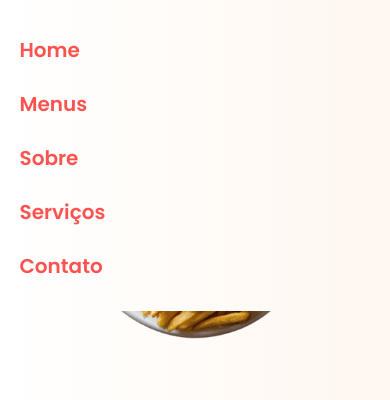
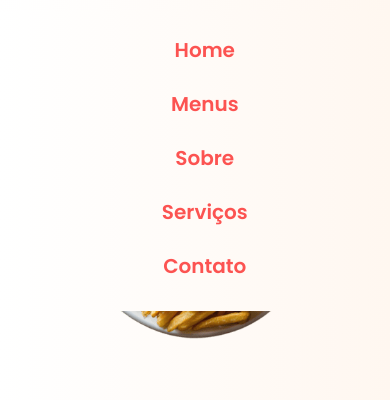
Before and after one commit to ajborgesdev/amor-e-sabor, a plain HTML site: page index.html in a window 390 px wide. Both pictures are taken after a click on the element 346 px from the left and 50 px from the top of the page. Shown: the part 89-489 px from the top of the page. Drawn offline with nearby package versions, Linux system fonts and the light colour scheme; a web font is replaced by a local one.

Commit message:
estilo menu mobile

```diff
--- a/style.css
+++ b/style.css
@@ -808,6 +808,7 @@ html {
   display: block;
   font-size: 3rem;
   cursor: pointer;
+  z-index: 1001;
 }
 
 .header-menu-toggle .bx-x {
@@ -815,23 +816,24 @@ html {
 }
 
 .header-menus {
-    position: absolute;
+  display: none;
+  position: fixed;
   top: 100px;
-    background: linear-gradient(
-      to right,
-      white,
-      var(--background-primary-color)
-    );
+  left: 0;
+
+  align-items: center;
+  width: 100%;
+  height: 0;
+  padding-inline-start: 5%;
+  background: linear-gradient(to right, white, var(--background-primary-color));
   flex-direction: column;
-    width: 100%;
-    left: 0;
-    padding-inline-start: 5%;
-    height: 0;
   overflow: hidden;
   transition: 300ms ease;
+  list-style: none;
 }
 
 .header-menus.active {
+  display: flex;
   height: 300px;
   padding-block: 24px;
 }
@@ -841,7 +843,7 @@ html {
 }
 
 .header-menus.active ~ .header-menu-toggle .bx-x {
-    display: block;
+  display: inline;
 }
 
   /* END HEADER */
```
Lines whose indentation alone changed are shown as unchanged.
